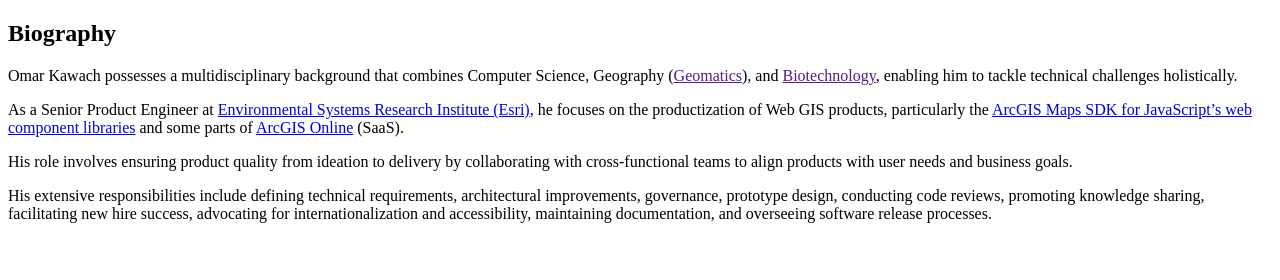
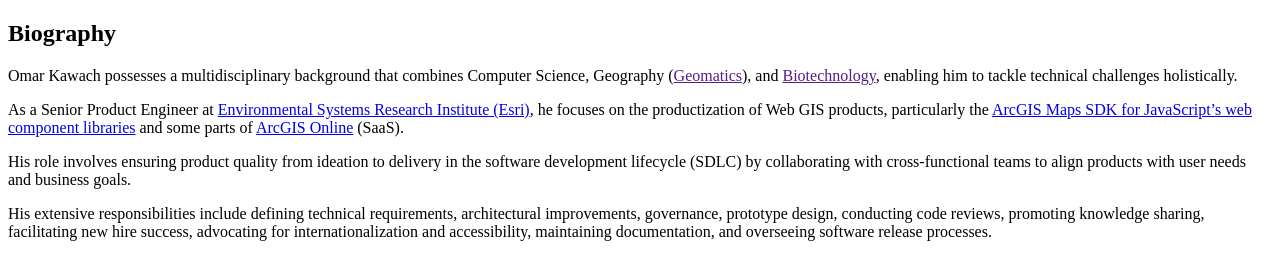
Before and after one commit to omarkawach/omarkawach.github.io, an Astro site: page /biography in a window 1280 px wide. Built offline with nearby package versions, Linux system fonts and the light colour scheme; Astro itself is replaced by a stand-in of ours.

Commit message:
add words

```diff
--- a/src/pages/biography.md
+++ b/src/pages/biography.md
@@ -6,6 +6,6 @@
 
 As a Senior Product Engineer at [Environmental Systems Research Institute (Esri)](https://www.esri.com/en-us/home), he focuses on the productization of Web GIS products, particularly the [ArcGIS Maps SDK for JavaScript's web component libraries]((https://developers.arcgis.com/javascript/latest/)) and some parts of [ArcGIS Online](https://www.esri.com/en-us/arcgis/products/arcgis-online/overview) (SaaS).
 
-His role involves ensuring product quality from ideation to delivery by collaborating with cross-functional teams to align products with user needs and business goals.
+His role involves ensuring product quality from ideation to delivery in the software development lifecycle (SDLC) by collaborating with cross-functional teams to align products with user needs and business goals.
 
 His extensive responsibilities include defining technical requirements, architectural improvements, governance, prototype design, conducting code reviews, promoting knowledge sharing, facilitating new hire success, advocating for internationalization and accessibility, maintaining documentation, and overseeing software release processes.
```
Also changed, not shown: README.md.
